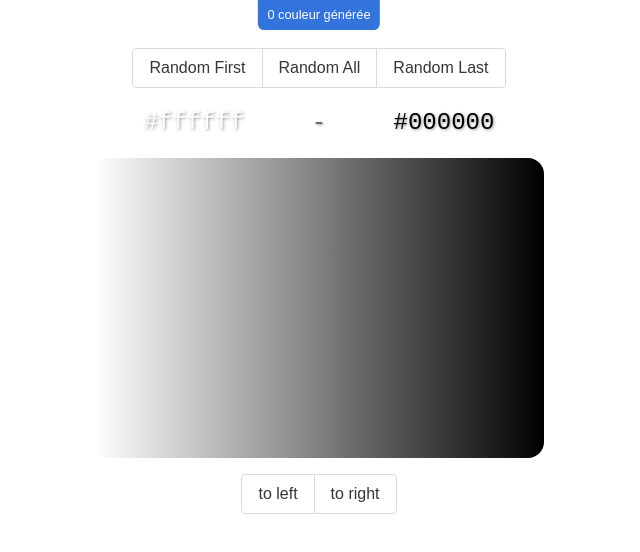
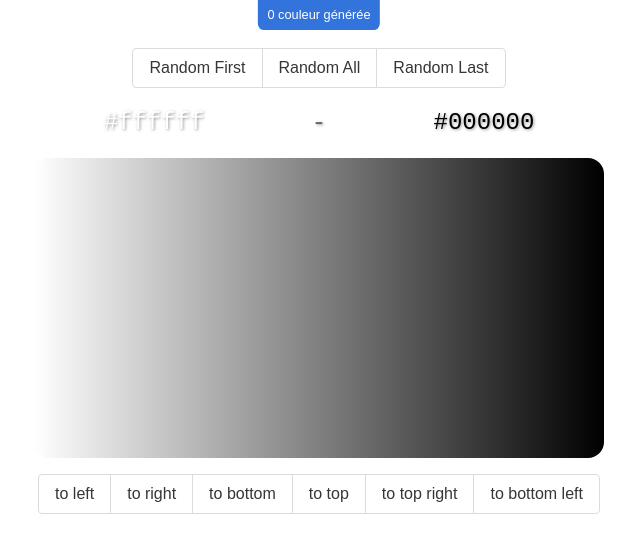
Before and after one commit to AgathePons/react_08_, a JavaScript app: page / in a window 1280 px wide. Shown: the top 552 px of the page, without its empty margins (321-961 px from the left). Built offline with nearby package versions, Linux system fonts and the light colour scheme.

Commit message:
add random all + all directions buttons

```diff
--- a/src/containers/DirectionButtons.js
+++ b/src/containers/DirectionButtons.js
@@ -12,15 +12,37 @@ function DirectionButtons() {
         {
           name: 'to left',
           onClick: () => {
-            console.log('clic to left');
             dispatch(actionChangeDirection(270));
           },
         },
         {
           name: 'to right',
           onClick: () => {
-            console.log('clic to right');
             dispatch(actionChangeDirection(90));
+          },
+        },
+        {
+          name: 'to bottom',
+          onClick: () => {
+            dispatch(actionChangeDirection(180));
+          },
+        },
+        {
+          name: 'to top',
+          onClick: () => {
+            dispatch(actionChangeDirection(0));
+          },
+        },
+        {
+          name: 'to top right',
+          onClick: () => {
+            dispatch(actionChangeDirection(45));
+          },
+        },
+        {
+          name: 'to bottom left',
+          onClick: () => {
+            dispatch(actionChangeDirection(225));
           },
         },
       ]}
--- a/src/styles/index.scss
+++ b/src/styles/index.scss
@@ -19,7 +19,7 @@ body {
 }
 
 #root {
-  width: 450px;
+  width: 570px;
   margin: 3em auto;
   text-align: center;
 }
```
